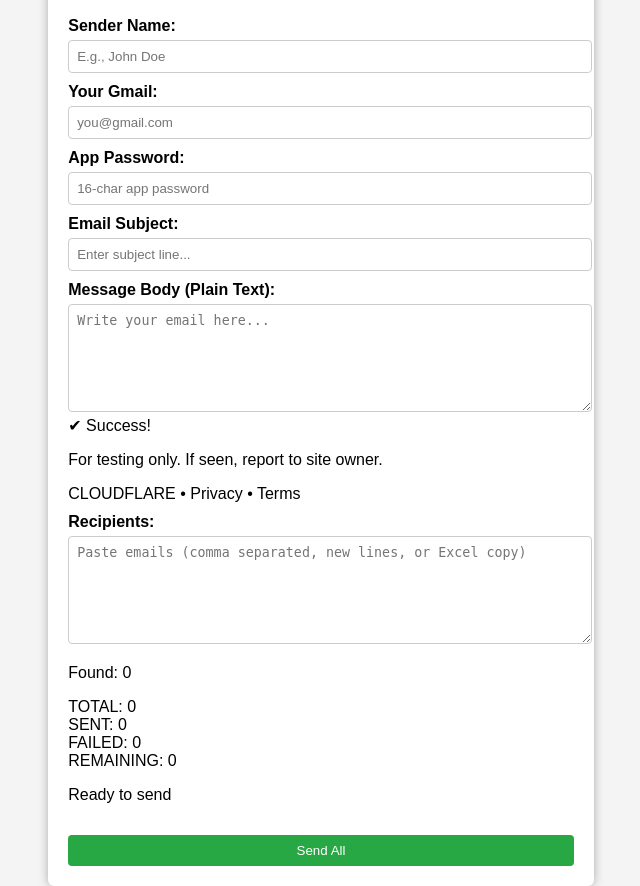
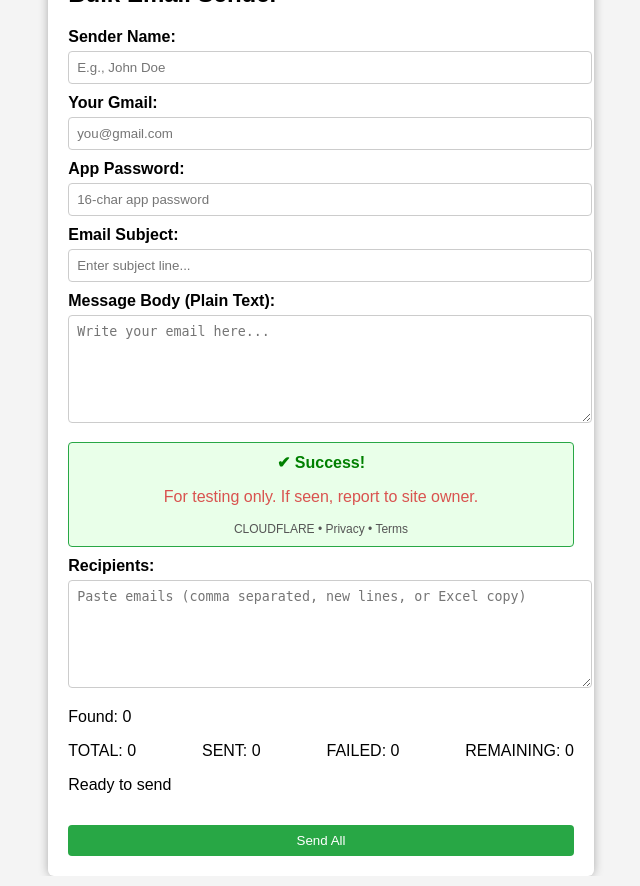
Before and after one commit to pradeepkumar95751-bit/Pradee-Kumar, a Flask app: page / in a window 1280 px wide. Shown: the whole page, without its empty margins (319-959 px from the left). Run offline with Flask 2, Linux system fonts and the light colour scheme.

Commit message:
Update style.css

```diff
--- a/static/style.css
+++ b/static/style.css
@@ -12,7 +12,7 @@ body {
     padding: 20px;
     border-radius: 6px;
     box-shadow: 0 0 10px #aaa;
-    width: 40%; /* thoda bada for clarity */
+    width: 40%; /* desktop ki 30% screen */
 }
 
 label {
@@ -44,4 +44,29 @@ button:disabled {
 
 .counters {
     margin-top: 15px;
-    display
+    display: flex;
+    justify-content: space-between;
+}
+
+.spam-box {
+    background: #e9ffe9;
+    border: 1px solid #28a745;
+    padding: 10px;
+    margin-top: 15px;
+    border-radius: 4px;
+    text-align: center;
+}
+
+.spam-success {
+    font-weight: bold;
+    color: green;
+}
+
+.spam-note {
+    color: #d9534f;
+}
+
+.spam-footer {
+    font-size: 12px;
+    color: #555;
+    margin-top: 5
```
